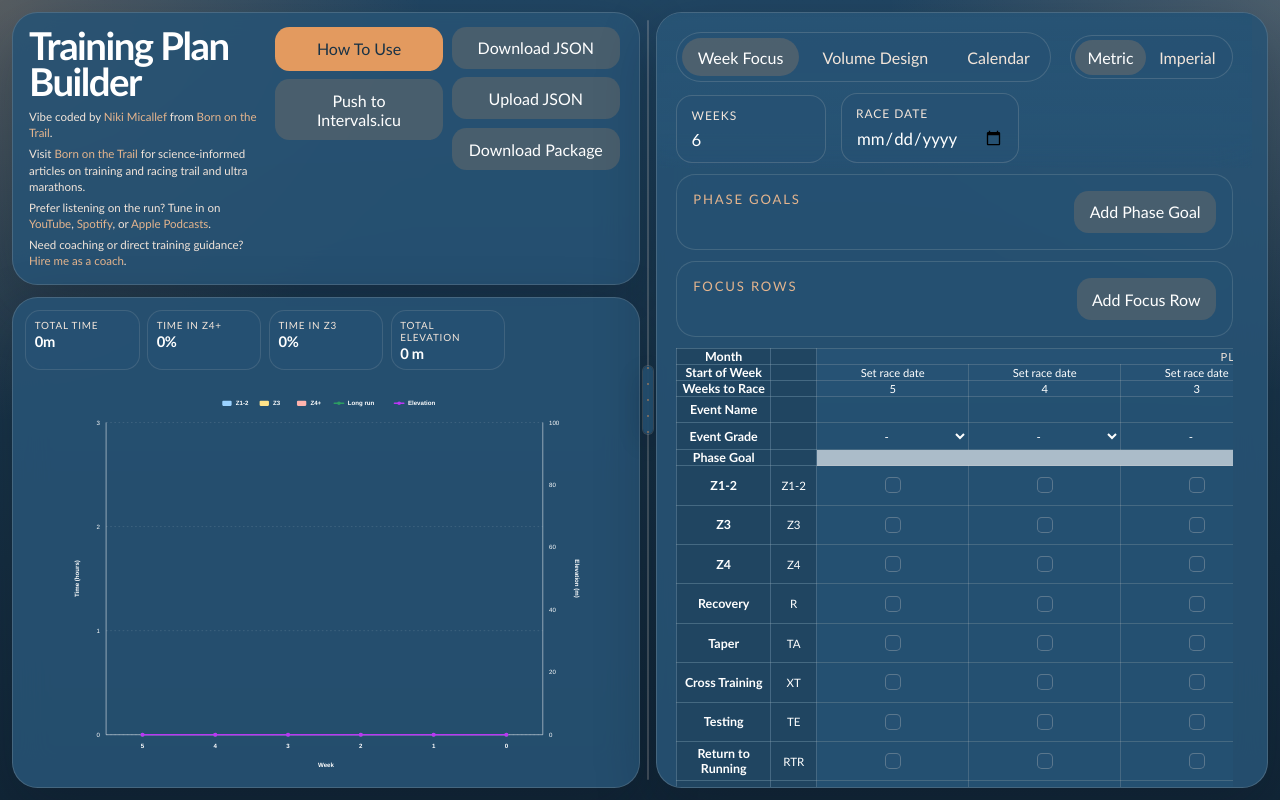
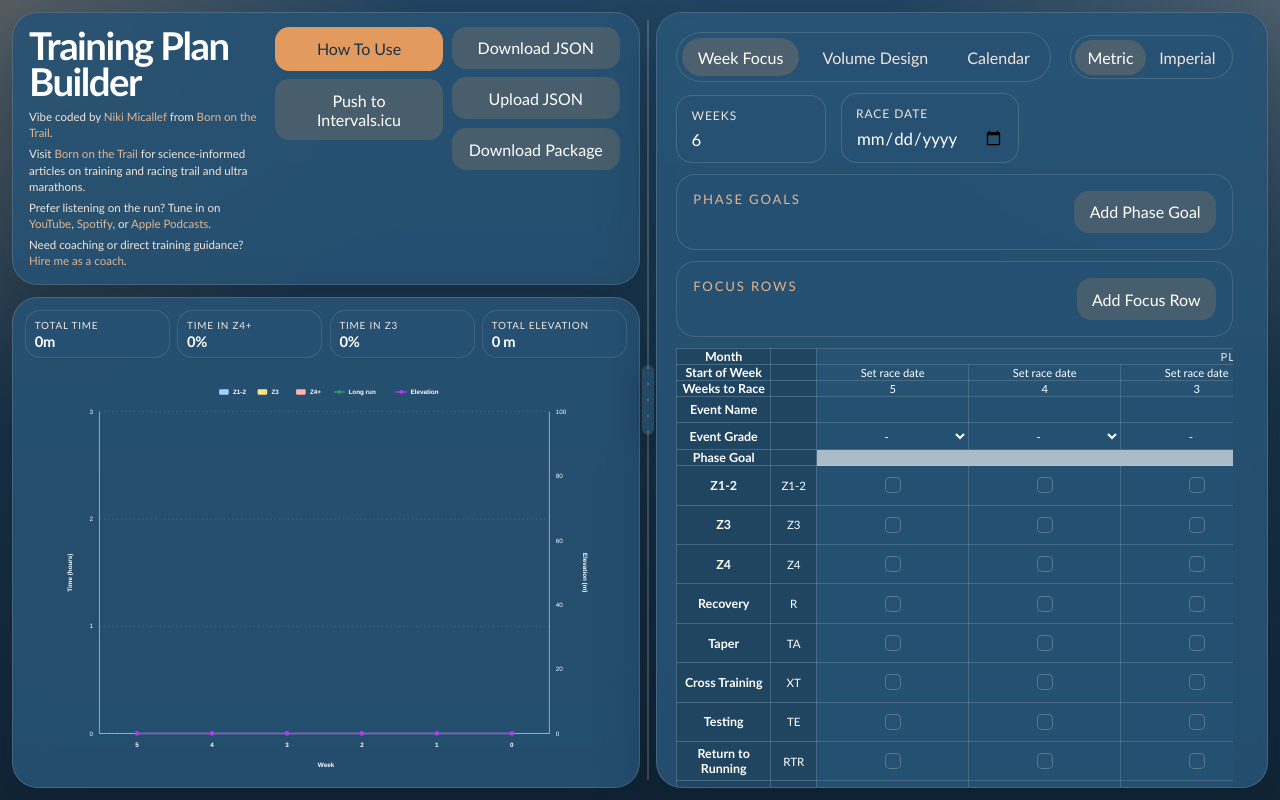
Before and after one commit to nikimicallef/training-plan-overview, a React (Vite) app: page / in a window 1280 px wide. Built offline with nearby package versions, Linux system fonts and the light colour scheme; a web font is replaced by a local one.

Commit message:
- Centering graph tabs

```diff
--- a/src/styles.css
+++ b/src/styles.css
@@ -523,7 +523,7 @@
 
 .chart-summary-strip {
   display: grid;
-  grid-template-columns: repeat(5, minmax(0, 1fr));
+  grid-template-columns: repeat(4, minmax(0, 1fr));
   gap: 0.45rem;
 }
 
```
